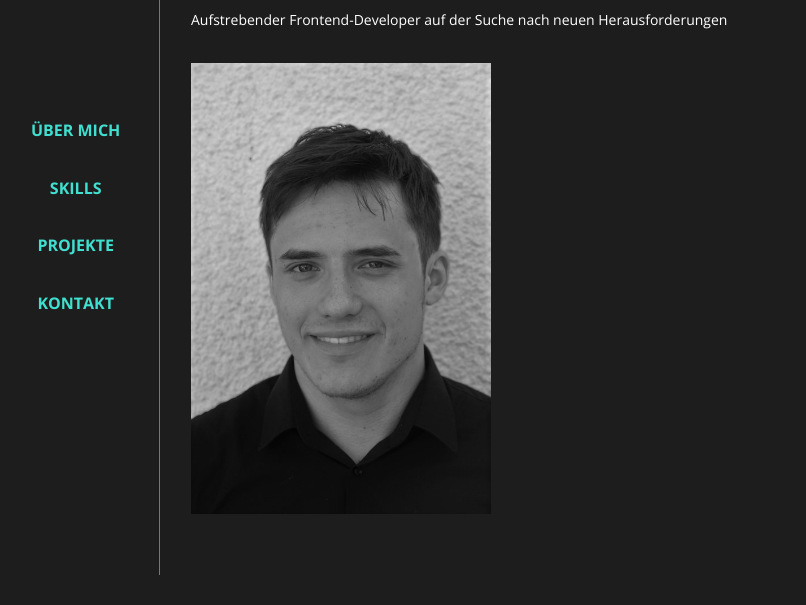
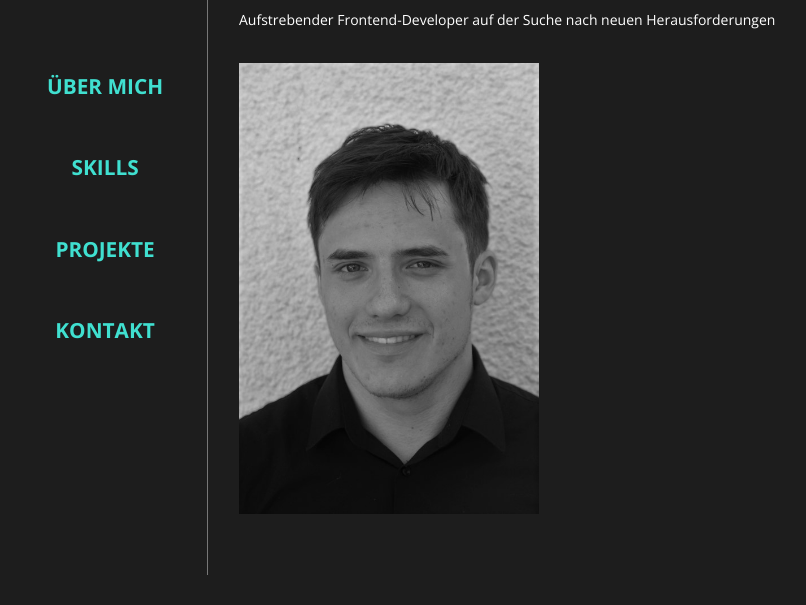
Before and after one commit to wertzuk/portfolio, a plain HTML site: page index.html in a window 1280 px wide. Shown: the part 167-772 px from the top of the page, without its empty margins (1-807 px from the left). Drawn offline with nearby package versions, Linux system fonts and the light colour scheme.

Commit message:
fixed menu bug

```diff
--- a/scss/main.scss
+++ b/scss/main.scss
@@ -72,7 +72,7 @@ header {
     position: fixed;
     inset: 0;
     background: rgba(0, 0, 0, 0.85);
-    z-index: 10;
+    z-index: 50;
     height: 100%;
     display: flex;
     flex-direction: column;
@@ -308,7 +308,7 @@ main {
       position: fixed;
       top: 50%;
       transform: translateY(-50%);
-      left: 2rem;
+      left: 3rem;
     }
     .hamburger {
       display: none;
@@ -317,14 +317,17 @@ main {
       all: unset;
       text-decoration: none;
       list-style-type: none;
+      li {
+        margin-bottom: 3rem;
+      }
       a {
-        font-size: 1rem;
+        font-size: 1.3rem;
         font-weight: 700;
       }
     }
   }
   main {
-    margin-left: 12rem;
+    margin-left: 15rem;
     section {
       display: flex;
     }
```
Also changed, not shown: css/main.css, 1 other file.
